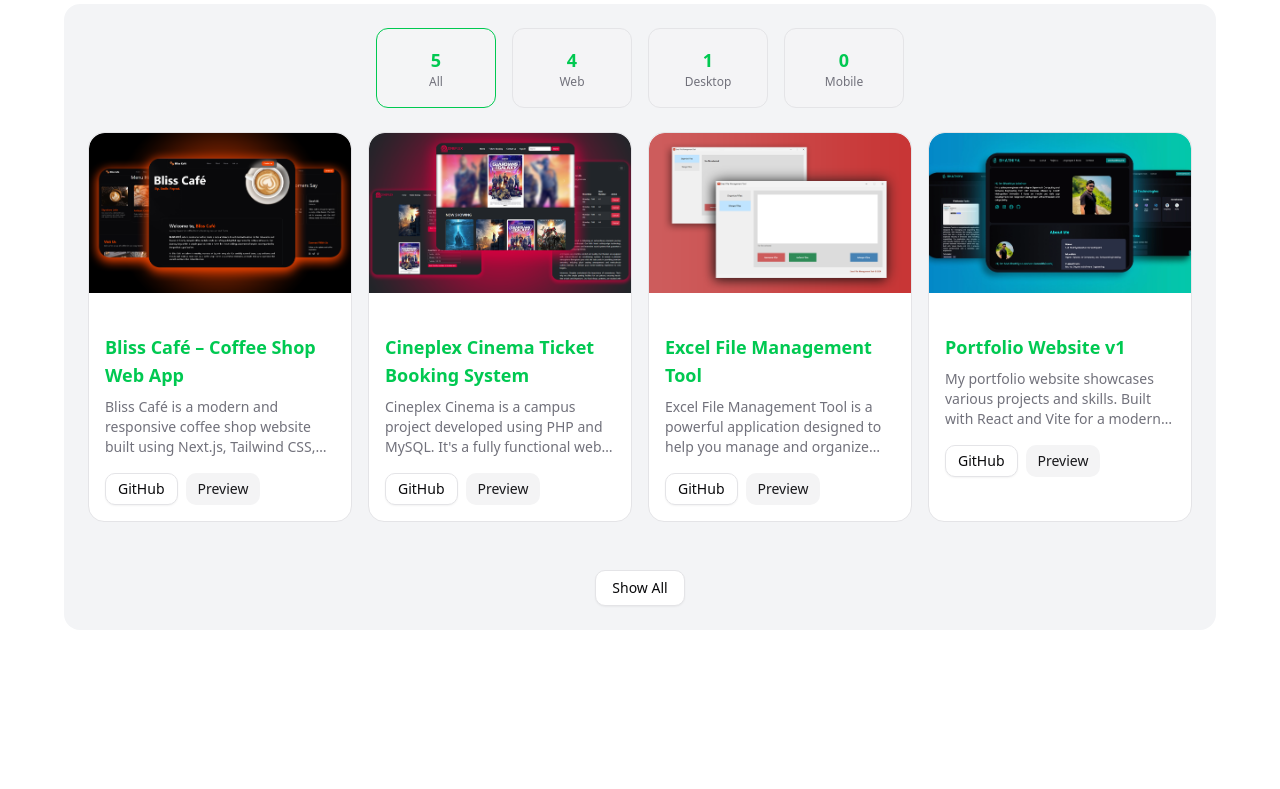
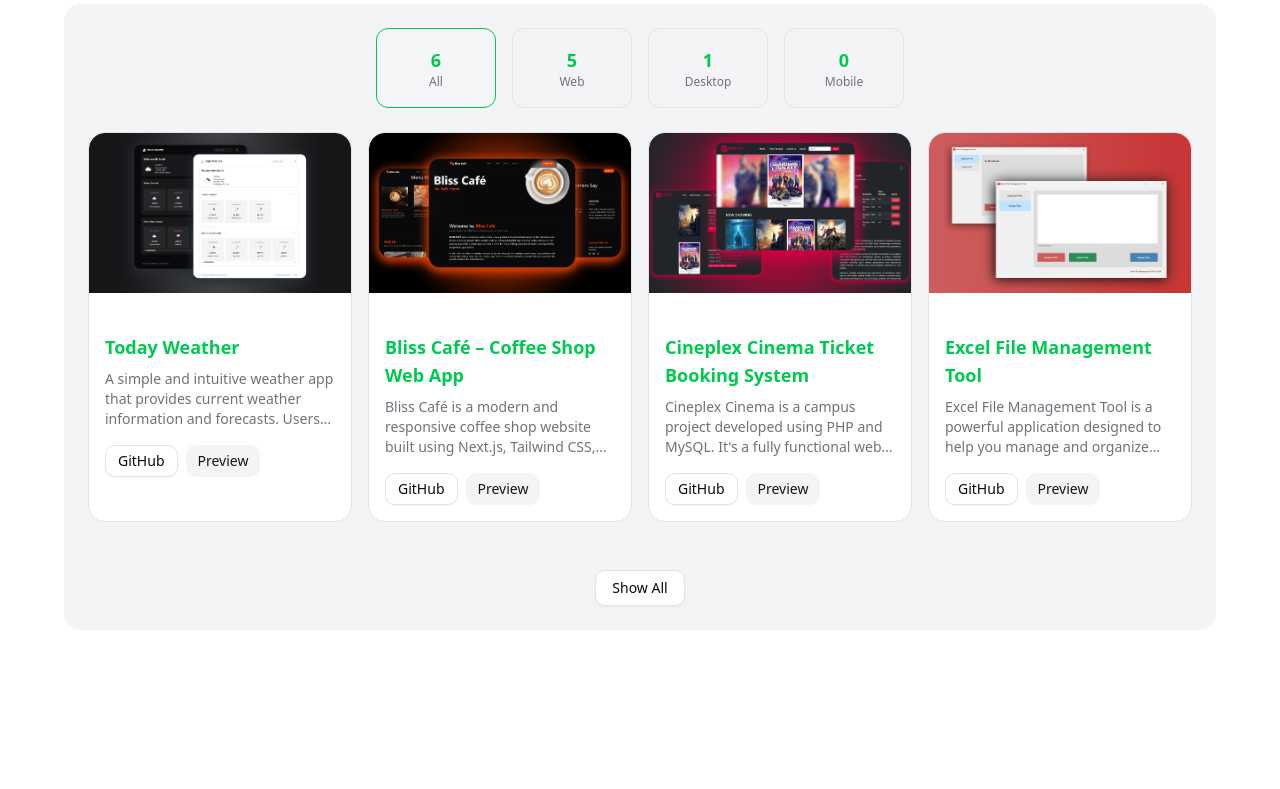
Before and after one commit to smbhathiya/portfolio-v2, a Next.js app: page / in a window 1280 px wide. Shown: the part 1520-2309 px from the top of the page. Built offline with nearby package versions, Linux system fonts and the light colour scheme; no server answers.

Commit message:
feat: add Today Weather project with detailed description and image

```diff
--- a/src/data/projects.ts
+++ b/src/data/projects.ts
@@ -50,6 +50,16 @@
     gitUrl: "https://github.com/smbhathiya/bliss-cafe.git",
     previewUrl: "https://blisscafe.bhathiya.dev",
   },
+  {
+    id: 6,
+    title: "Today Weather",
+    description:
+      "A simple and intuitive weather app that provides current weather information and forecasts. Users can search for a city or allow the app to automatically detect their location. The app displays detailed weather data, including temperature, humidity, wind speed, and weather conditions for the current day and the next five days. Built using Next.js, TypeScript, Tailwind CSS, and shadcn/ui, with real-time data powered by the OpenWeather API.",
+    images: ["/source/projects/todayweather.png"],
+    tag: ["All", "Web"],
+    gitUrl: "https://github.com/smbhathiya/today-weather.git",
+    previewUrl: "https://todayweather.bhathiya.dev",
+  },
 ];
 
 export default projectsData;
```
Also changed, not shown: public/source/projects/todayweather.png (added).
